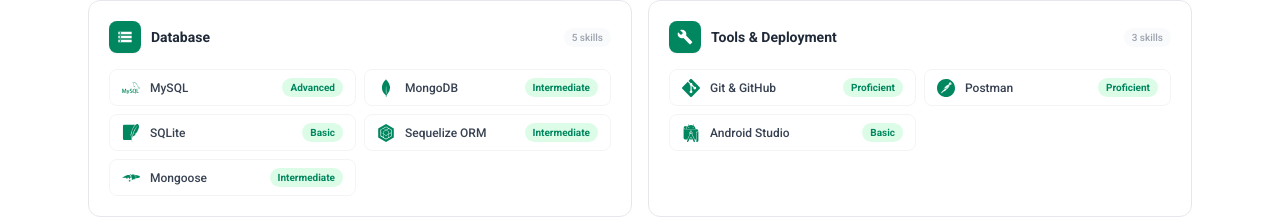
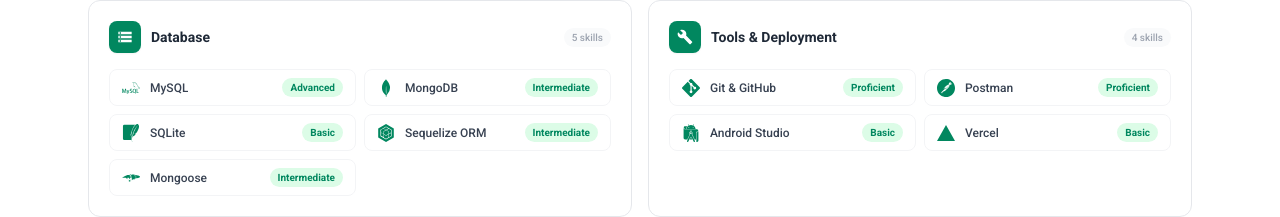
Before and after one commit to Madrigal-Carl/Portfolio, a React (Vite) app: page / in a window 1280 px wide. Shown: the part 1546-1763 px from the top of the page. Built offline with nearby package versions, Linux system fonts and the light colour scheme; no server answers; a web font is replaced by a local one.

Commit message:
resume updated

```diff
--- a/src/constants/skills.js
+++ b/src/constants/skills.js
@@ -27,6 +27,7 @@
   SiGit,
   SiPostman,
   SiAndroidstudio,
+  SiVercel,
 } from "react-icons/si";
 
 export const SKILLS = [
@@ -86,6 +87,7 @@
       { name: "Git & GitHub", level: "Proficient", icon: SiGit },
       { name: "Postman", level: "Proficient", icon: SiPostman },
       { name: "Android Studio", level: "Basic", icon: SiAndroidstudio },
+      { name: "Vercel", level: "Basic", icon: SiVercel },
     ],
   },
 ];
```
Also changed, not shown: 1 other file (tests, documents, lock files or other folders).
